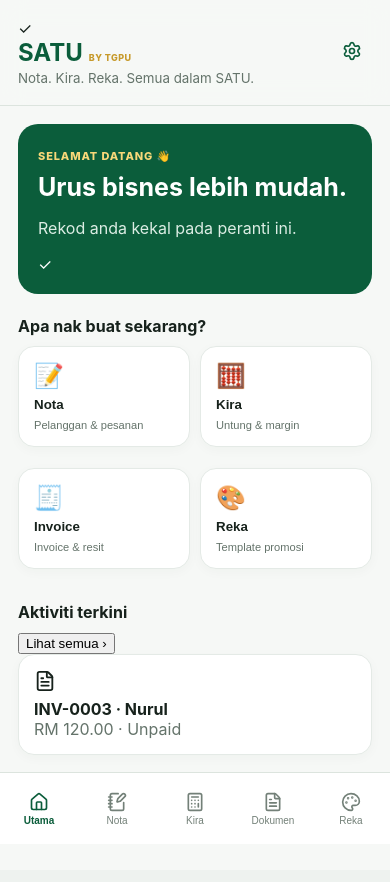
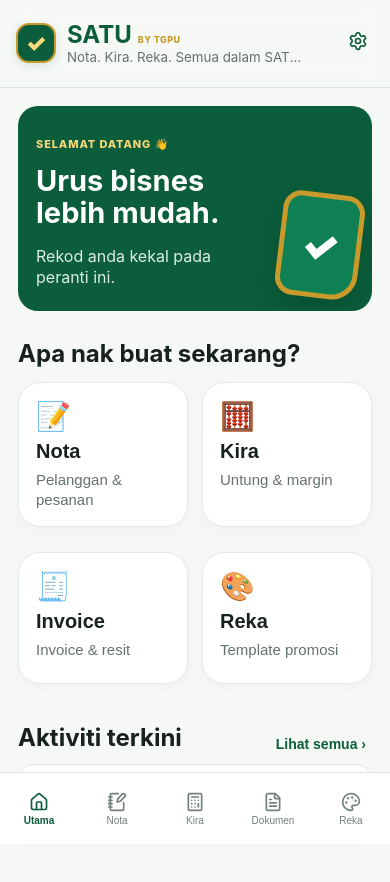
Before and after one commit to MamduhSaffin/SATU, a React (Vite) app: page / in a window 390 px wide. Shown: the top 882 px of the page. Built offline with nearby package versions, Linux system fonts and the light colour scheme.

Commit message:
Apply approved SATU mobile visual polish

```diff
--- a/src/styles.css
+++ b/src/styles.css
@@ -8,3 +8,24 @@
 .items{padding:10px 0}.sectionlabel{display:block;font-weight:900;color:#0b5d3b;letter-spacing:.06em;margin-bottom:8px}.lineitem{padding:12px;background:#f6f8f6;border:1px solid #dce4de;border-radius:12px;margin-bottom:10px}.lineitem .field{margin-top:8px}.remove{border:0;background:#fff0ee;color:#b42318;border-radius:8px;padding:6px 9px;font-weight:700}.linesum{display:block;text-align:right;color:#0b5d3b!important;font-weight:800}.additem{background:#fff;border:1px dashed #0b5d3b}.readonlyitems p{padding:6px 0;border-bottom:1px solid #eef2ef}@media print{.remove,.additem{display:none!important}.lineitem{border:0;padding:4px 0;background:#fff}}
 
 .satubrand{display:flex;align-items:baseline;gap:6px}.satubrand b{font-size:24px}.satubrand span{font-size:9px;font-weight:800;letter-spacing:.05em;color:#c79a2b;text-transform:uppercase}
+
+/* SATU approved mobile home direction */
+header{padding-top:calc(16px + env(safe-area-inset-top));min-height:88px}
+.brandlockup{display:flex;align-items:center;gap:11px;min-width:0}
+.brandmark{width:44px;height:44px;flex:0 0 44px;border-radius:13px;display:grid;place-items:center;background:#0b5d3b;color:#f8d879;border:2px solid #c79a2b;font-size:23px;font-weight:900;box-shadow:0 3px 10px #0b5d3b24}
+.brandlockup>div:last-child{min-width:0}
+.brandlockup small{display:block;white-space:nowrap;overflow:hidden;text-overflow:ellipsis;max-width:300px}
+.hero{display:flex;align-items:flex-end;justify-content:space-between;gap:12px;padding:24px 22px;min-height:220px;overflow:hidden}
+.herocopy{position:relative;z-index:1;max-width:78%}
+.hero h1{font-size:32px;line-height:1.08;margin:13px 0 18px}
+.hero p{font-size:17px;line-height:1.35;margin:0}
+.heroart{width:82px;height:105px;flex:0 0 82px;border:5px solid #c79a2b;border-radius:18px 18px 26px 18px;display:grid;place-items:center;color:white;font-size:42px;font-weight:900;transform:rotate(7deg) translate(8px,8px);box-shadow:0 12px 24px #003d2760;background:#0e8053}
+main>h2{font-size:24px;margin:28px 0 14px}
+.grid{gap:14px}
+.action{min-height:142px;padding:20px;border-radius:22px}
+.action i{font-size:28px}.action b{font-size:20px}.action small{font-size:15px;line-height:1.3}
+.sectionhead{display:flex;align-items:center;justify-content:space-between;margin-top:28px}
+.sectionhead h2{font-size:24px;margin:0 0 12px}
+.sectionhead button{border:0;background:transparent;color:#0b5d3b;font-weight:800;font-size:14px}
+.recentcard{flex-direction:row;align-items:center;gap:14px;padding:17px}
+@media(max-width:390px){header{padding-left:16px;padding-right:12px}.brandmark{width:40px;height:40px;flex-basis:40px}.brandlockup small{max-width:235px}.hero{min-height:205px;padding:22px 18px}.hero h1{font-size:29px}.hero p{font-size:16px}.action{min-height:132px;padding:17px}}
```
